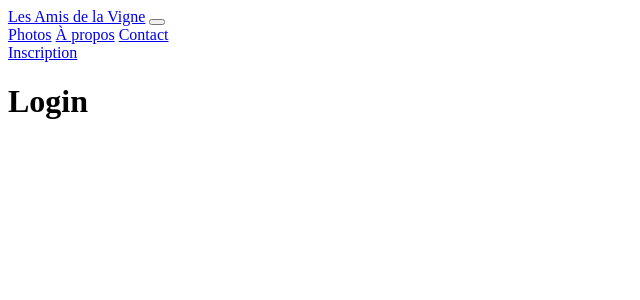
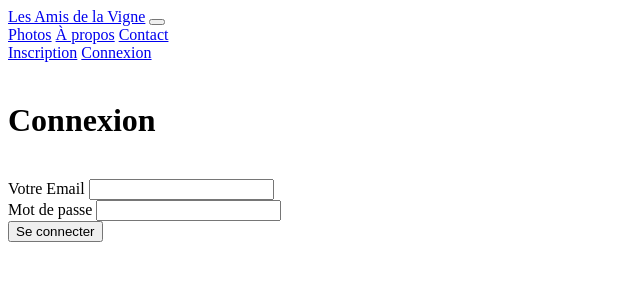
Before and after one commit to yannickbiheul/vigne, a Symfony app: template templates/security/login.html.twig in a window 1280 px wide. Shown: the top 300 px of the page, without its empty margins (0-640 px from the left). Run offline with Twig, Linux system fonts and the light colour scheme; the template is opened without the code that fills it, so the values that code supplies are empty; some libraries are stand-ins or nearby versions.

Commit message:
Ajout inscription, connexion et deconnexion

```diff
--- a/templates/base.html.twig
+++ b/templates/base.html.twig
@@ -27,7 +27,14 @@
                         <a class="nav-link" href="#">Contact</a>
 					</div>
 				</div>
-                <a href="{{ path('security_register')}}" class="btn btn-success">Inscription</a>
+
+                {% if app.user %}
+                    <a href="{{ path('security_logout')}}" class="btn btn-danger m-1">Deconnexion</a>
+                {% else %}
+                    <a href="{{ path('security_register')}}" class="btn btn-success m-1">Inscription</a>
+                    <a href="{{ path('security_login')}}" class="btn btn-success m-1">Connexion</a>
+                {% endif %}
+
 			</div>
 		</nav>
 
--- a/templates/home/index.html.twig
+++ b/templates/home/index.html.twig
@@ -12,6 +12,8 @@
     </header>
 
         <div class="row justify-content-center">
+
+        <h1 class="text-center" style="margin: 20px 0;">Accueil</h1>
 
         {# Liste d'articles #}
 
--- a/templates/security/index.html.twig
+++ b/templates/security/index.html.twig
@@ -5,7 +5,7 @@
 {% block body %}
 
 <div class="container">
-    <h1>{{ controller_name }}</h1>
+    <h1 class="text-center" style="margin: 40px 0;">{{ controller_name }}</h1>
 
     {{ form_start(form) }}
 
--- a/templates/security/login.html.twig
+++ b/templates/security/login.html.twig
@@ -6,9 +6,23 @@
 
 <div class="container">
 
-    <h1>Login</h1>
+    <h1 class="text-center" style="margin: 40px 0;">Connexion</h1>
 
+    <form method="POST" action="">
 
+        <div class="mb-3">
+            <label for="email" class="form-label">Votre Email</label>
+            <input type="email" class="form-control" id="email" aria-describedby="emailHelp" name="_username">
+        </div>
+
+        <div class="mb-3">
+            <label for="password" class="form-label">Mot de passe</label>
+            <input type="password" class="form-control" id="password" name="_password">
+        </div>
+
+        <button type="submit" class="btn btn-primary">Se connecter</button>
+
+    </form>
 
 </div>
 
```
Also changed, not shown: src/Controller/SecurityController.php (+9 -0 lines), src/Entity/User.php (+7 -1 lines), public/assets/blog/images/20200404_134903.jpg (added), public/assets/blog/images/vigne.png (added), 1 other file.
